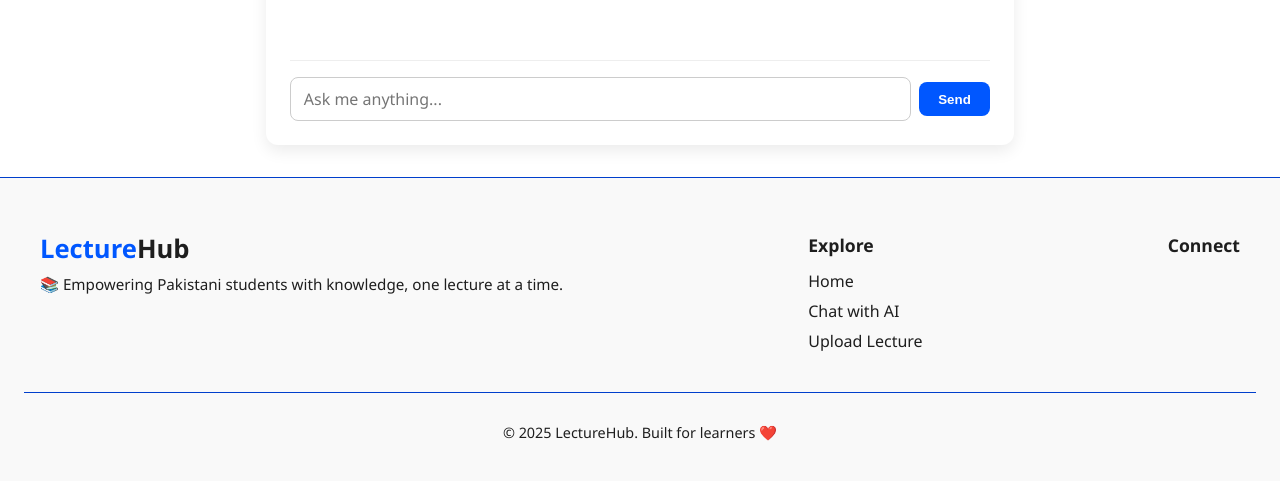
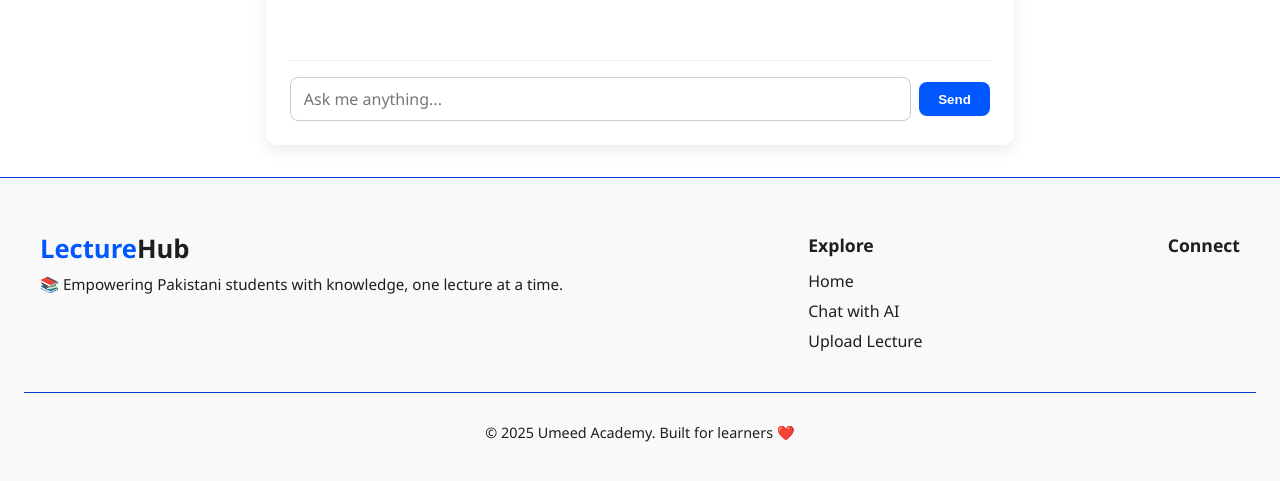
Before and after one commit to wasif-69/Study, a React (Vite) app: page /chat in a window 1280 px wide. Shown: the part 637-1118 px from the top of the page. Built offline with nearby package versions, Linux system fonts and the light colour scheme.

Commit message:
hello world

```diff
--- a/src/Footer/footer.jsx
+++ b/src/Footer/footer.jsx
@@ -30,7 +30,7 @@ export default function Footer() {
       </div>
 
       <div className="footer-bottom">
-        <p>© {new Date().getFullYear()} LectureHub. Built for learners ❤️</p>
+        <p>© {new Date().getFullYear()} Umeed Academy. Built for learners ❤️</p>
       </div>
     </footer>
   );
```
